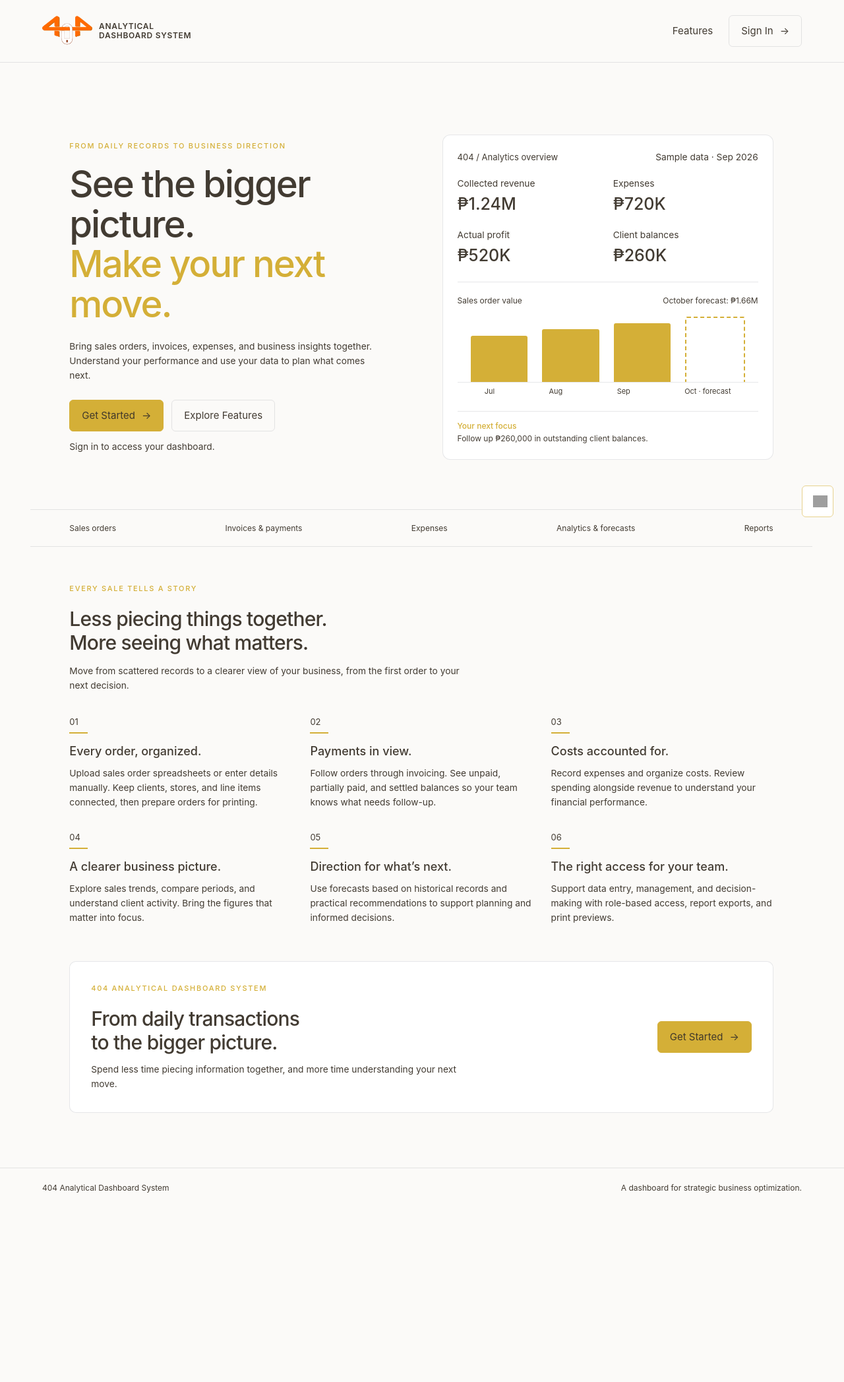
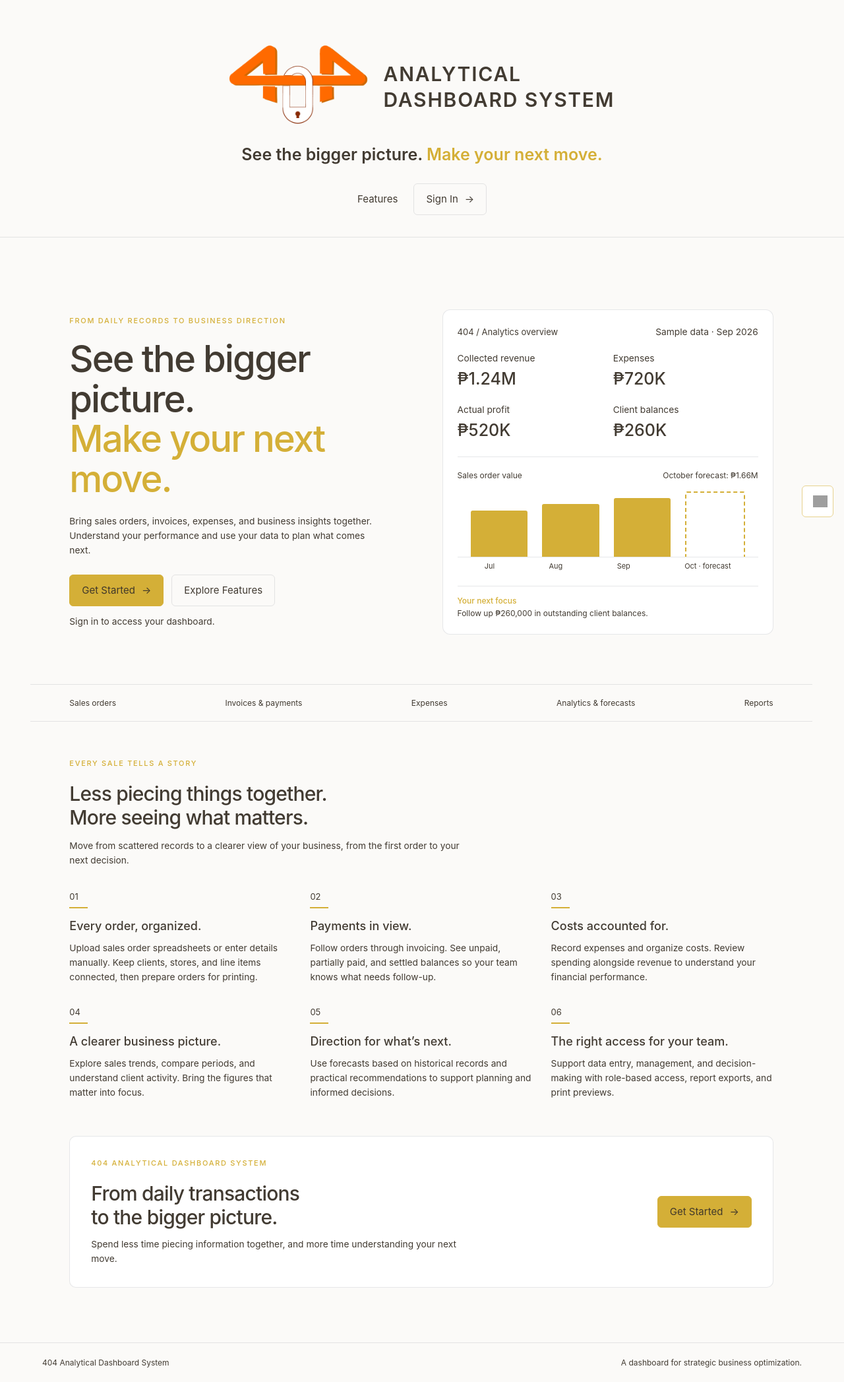
Before and after one commit to Ashby-Gwen/404Dashboard2.0, a Flask app: page / in a window 1280 px wide. Shown: the whole page at 66% size. Before the commit the page ends 1808 px from the top, so only its background shows below. Run offline with Flask 3, Linux system fonts and the light colour scheme; data that the repository does not hold is empty; grey boxes are pictures that could not be loaded.

Commit message:
Add scroll-morphing landing header with centered brand and tagline

```diff
--- a/static/css/landing.css
+++ b/static/css/landing.css
@@ -298,3 +298,65 @@ body.landing-page { margin: 0;
  }
 
 #landing-proposal #main-content { max-width: none; margin: 0; padding: 0; }
+
+/* A fixed footprint keeps scrolling stable while the brand condenses. */
+#landing-proposal .lp-header-space { height: 360px; }
+#landing-proposal .lp-nav {
+    position: fixed;
+    inset: 0 0 auto;
+    z-index: 1100;
+    height: var(--header-height, 360px);
+    padding: 0;
+    background: var(--bg-canvas);
+    border-bottom: 1px solid var(--line);
+}
+#landing-proposal .lp-brand {
+    position: absolute;
+    left: var(--brand-left, 50%);
+    top: var(--brand-top, 132px);
+    transform: translateY(-50%) scale(var(--brand-scale, 1));
+    transform-origin: left center;
+    width: max-content;
+    gap: 24px;
+    white-space: nowrap;
+}
+#landing-proposal .lp-nav:not(.is-ready) .lp-brand { transform: translate(-50%, -50%); }
+#landing-proposal .lp-brand-mark { width: 210px; }
+#landing-proposal .lp-brand-name { font-size: 30px; line-height: 1.3; max-width: none; }
+#landing-proposal .lp-navlinks {
+    position: absolute;
+    right: auto;
+    left: var(--links-left, 50%);
+    top: var(--links-top, 278px);
+    white-space: nowrap;
+}
+#landing-proposal .lp-nav:not(.is-ready) .lp-navlinks { transform: translateX(-50%); }
+#landing-proposal .lp-header-tagline {
+    position: absolute;
+    top: 218px;
+    left: 5%;
+    width: 90%;
+    text-align: center;
+    font-size: clamp(17px, 3.4vw, 25px) !important;
+    line-height: 1.35;
+    font-weight: 600;
+    color: var(--text-main);
+    opacity: var(--tagline-opacity, 1);
+    transform: translateY(var(--tagline-offset, 0px));
+    pointer-events: none;
+}
+#landing-proposal .lp-header-tagline span { color: var(--brand-orange); }
+#landing-proposal .lp-brand .lp-brand-name { max-width: none; flex-shrink: 0; }
+#landing-proposal .lp-navlinks a:first-child { display: inline; }
+#landing-proposal #lp-features, #landing-proposal #main-content { scroll-margin-top: 96px; }
+#landing-proposal .lp-skip { position: fixed; z-index: 1200; }
+@media(max-width:600px) {
+    #landing-proposal .lp-brand-mark { width: 130px; }
+    #landing-proposal .lp-brand-name { font-size: 22px; }
+    #landing-proposal .lp-brand { gap: 16px; }
+}
+@media(max-width:440px) {
+    #landing-proposal .lp-brand-mark { width: 94px; }
+    #landing-proposal .lp-brand-name { font-size: 16px; }
+    #landing-proposal .lp-brand { gap: 12px; }
+}
--- /dev/null
+++ b/static/js/landing.js
@@ -0,0 +1,53 @@
+(() => {
+    'use strict';
+    const header = document.querySelector('#landing-proposal .lp-nav');
+    if (!header) return;
+    const brand = header.querySelector('.lp-brand');
+    const links = header.querySelector('.lp-navlinks');
+    const reducedMotion = window.matchMedia('(prefers-reduced-motion: reduce)');
+    let frame = null;
+    let dimensions;
+
+    function measure() {
+        const width = header.clientWidth;
+        const padding = width * 0.05;
+        const brandWidth = brand.offsetWidth;
+        dimensions = {
+            padding,
+            centeredLeft: (width - brandWidth) / 2,
+            linksCenteredLeft: (width - links.offsetWidth) / 2,
+            linksCompactLeft: width - padding - links.offsetWidth,
+            compactScale: Math.min(0.52, (width - padding * 2 - links.offsetWidth - 18) / brandWidth),
+        };
+        schedule();
+    }
+
+    function draw() {
+        frame = null;
+        // No document height changes: the original header space stays in flow.
+        let progress = Math.min(1, Math.max(0, window.scrollY / 284));
+        if (reducedMotion.matches) progress = progress >= 0.5 ? 1 : 0;
+        const { padding, centeredLeft, compactScale, linksCenteredLeft, linksCompactLeft } = dimensions;
+        header.style.setProperty('--header-height', `${360 - 284 * progress}px`);
+        header.style.setProperty('--brand-top', `${132 - 94 * progress}px`);
+        header.style.setProperty('--brand-left', `${centeredLeft + (padding - centeredLeft) * progress}px`);
+        header.style.setProperty('--brand-scale', `${1 + (compactScale - 1) * progress}`);
+        header.style.setProperty('--links-left', `${linksCenteredLeft + (linksCompactLeft - linksCenteredLeft) * progress}px`);
+        header.style.setProperty('--links-top', `${278 - 262 * progress}px`);
+        header.style.setProperty('--tagline-opacity', `${Math.max(0, 1 - progress * 3)}`);
+        header.style.setProperty('--tagline-offset', `${-30 * progress}px`);
+        header.querySelector('.lp-header-tagline').setAttribute('aria-hidden', String(progress >= 1 / 3));
+        header.classList.add('is-ready');
+    }
+
+    function schedule() {
+        if (frame === null) frame = requestAnimationFrame(draw);
+    }
+
+    window.addEventListener('scroll', schedule, { passive: true });
+    window.addEventListener('resize', measure);
+    window.addEventListener('pageshow', measure);
+    reducedMotion.addEventListener('change', schedule);
+    measure();
+    if (document.fonts) document.fonts.ready.then(measure);
+})();
--- a/templates/landing.html
+++ b/templates/landing.html
@@ -9,12 +9,14 @@
     <link rel="stylesheet" href="{{ url_for('theme_overrides_css') }}">
     <link rel="stylesheet" href="{{ url_for('static', filename='css/landing.css') }}">
     <script defer src="{{ url_for('static', filename='js/system-states.js') }}"></script>
+    <script defer src="{{ url_for('static', filename='js/landing.js') }}"></script>
 </head>
 <body class="landing-page">
 <div id="landing-proposal">
 
 <a class="lp-skip" href="#main-content">Skip to content</a>
-<header class="lp-nav" role="navigation" aria-label="Main navigation"><a href="#lp-top" class="lp-brand"><span class="lp-brand-mark"><img src="{{ url_for('static', filename='images/logo/404 Logo.png') }}" alt="404" width="1080" height="1080"></span><span class="lp-brand-name">ANALYTICAL<br>DASHBOARD SYSTEM</span></a><div class="lp-navlinks"><a href="#lp-features">Features</a><a class="lp-secondary" href="{{ url_for('login') }}">Sign In <span aria-hidden="true">&rarr;</span></a></div></header>
+<div class="lp-header-space" aria-hidden="true" id="page-top"></div>
+<header class="lp-nav" role="navigation" aria-label="Main navigation"><a href="#page-top" class="lp-brand"><span class="lp-brand-mark"><img src="{{ url_for('static', filename='images/logo/404 Logo.png') }}" alt="404" width="1080" height="1080"></span><span class="lp-brand-name">ANALYTICAL<br>DASHBOARD SYSTEM</span></a><p class="lp-header-tagline">See the bigger picture. <span>Make your next move.</span></p><div class="lp-navlinks"><a href="#lp-features">Features</a><a class="lp-secondary" href="{{ url_for('login') }}">Sign In <span aria-hidden="true">&rarr;</span></a></div></header>
 <main id="main-content"><section class="lp-hero" id="lp-top"><div><div class="lp-kicker">FROM DAILY RECORDS TO BUSINESS DIRECTION</div><h1>See the bigger picture.<br><span>Make your next move.</span></h1><p class="lp-description">Bring sales orders, invoices, expenses, and business insights together. Understand your performance and use your data to plan what comes next.</p><div class="lp-actions"><a class="lp-primary" href="{{ url_for('dashboard') }}">Get Started <span aria-hidden="true">&rarr;</span></a><a class="lp-secondary" href="#lp-features">Explore Features</a></div><p class="lp-note">Sign in to access your dashboard.</p></div>
 <div class="lp-preview" aria-label="Illustrative analytics preview with sample data"><div class="lp-preview-title"><span>404 / Analytics overview</span><small>Sample data · Sep 2026</small></div><div class="lp-metrics"><div><small>Collected revenue</small><strong>₱1.24M</strong></div><div><small>Expenses</small><strong>₱720K</strong></div><div><small>Actual profit</small><strong>₱520K</strong></div><div><small>Client balances</small><strong>₱260K</strong></div></div><div class="lp-chart"><div class="lp-chart-head"><span>Sales order value</span><span>October forecast: ₱1.66M</span></div><div class="lp-bars" role="img" aria-label="Sample sales order values rise from 1.18 million pesos in July to 1.34 million in August and 1.5 million in September, with 1.66 million forecast for October."><div class="lp-bar" style="height:71%"></div><div class="lp-bar" style="height:81%"></div><div class="lp-bar" style="height:90%"></div><div class="lp-bar" style="height:100%"></div></div><div class="lp-months"><span>Jul</span><span>Aug</span><span>Sep</span><span>Oct · forecast</span></div></div><div class="lp-follow"><strong>Your next focus</strong><br>Follow up ₱260,000 in outstanding client balances.</div></div></section>
 
```
